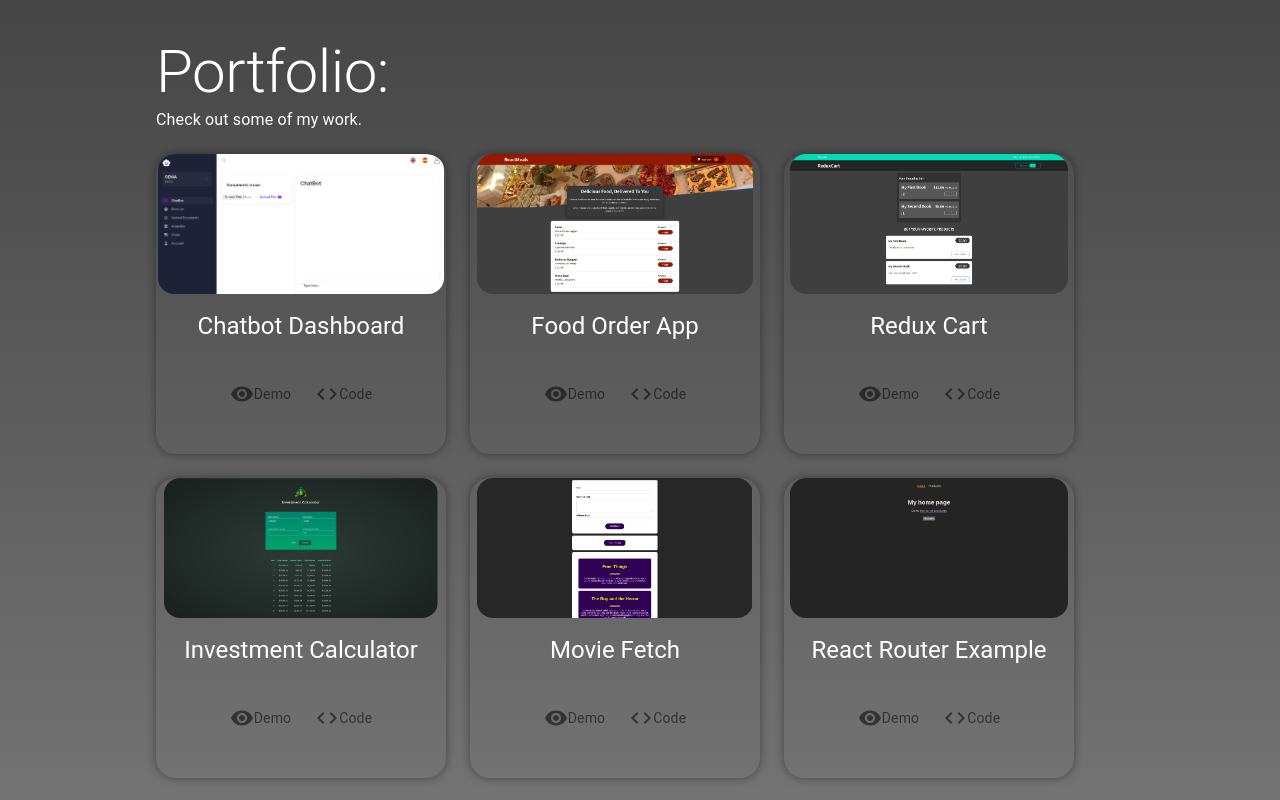
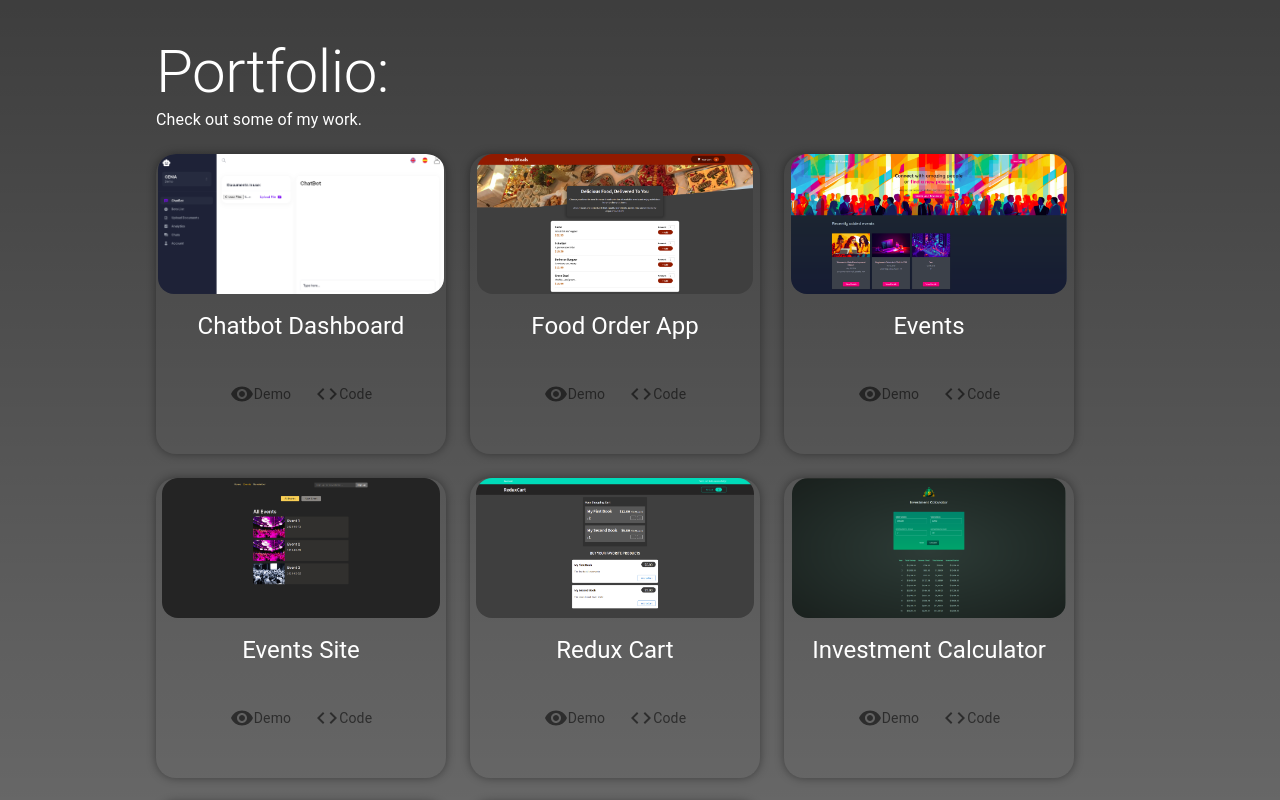
Before and after one commit to grdelgado96/portfolio_2023, a React (Create React App) app: page / in a window 1280 px wide. Shown: the part 1200-2000 px from the top of the page. Built offline with nearby package versions, Linux system fonts and the light colour scheme.

Commit message:
event and event site projects added

```diff
--- a/src/components/About.js
+++ b/src/components/About.js
@@ -5,7 +5,7 @@ const About = () => {
 
 
   const aboutText =
-    "A goal-oriented entry-level frontend developer with knowledge of HTML, CSS, Javascript and React seeking to use technical proficiency and creativity to develop modern web applications, engage user experiences, and advance professionally. Practical experience with Next.js, Git, GitHub, GitHub Actions, and basic knowledge of Serverless Framework and AWS S3 Bucket. Looking to leverage project collaboration capabilities to produce applications that exceed user expectations.";
+    "A goal-oriented developer with knowledge of Frontend technology seeking to use technical proficiency and creativity to develop modern web applications, engage user experiences and advance professionally. Practical experience with React.js, Next.js, Git, GitHub, GitHub Actions, and basic knowledge of Serverless Framework and AWS S3 Bucket. Looking to leverage project collaboration capabilities to produce applications that exceed user expectations.";
 
   const softSkills = [
     "• Analitical and Logical Thinking",
--- a/src/components/Portfolio.js
+++ b/src/components/Portfolio.js
@@ -7,18 +7,54 @@ import { CardActions, Grid, IconButton } from "@mui/material";
 import Genia from "../assets/Projects/GENIA.png";
 import VisibilityIcon from "@mui/icons-material/Visibility";
 import CodeIcon from "@mui/icons-material/Code";
-import FoodOrder from '../assets/Projects/FoodOrder.png'
-import ReduxCart from '../assets/Projects/ReduxCart.png'
-import Calculator from '../assets/Projects/InvestmentCalculator.png'
-import Moviefetch from '../assets/Projects/MovieFetch.png'
-import ReactRouter from '../assets/Projects/ReactRouter.png'
+import FoodOrder from "../assets/Projects/FoodOrder.png";
+import ReduxCart from "../assets/Projects/ReduxCart.png";
+import Calculator from "../assets/Projects/InvestmentCalculator.png";
+import Moviefetch from "../assets/Projects/MovieFetch.png";
+import ReactRouter from "../assets/Projects/ReactRouter.png";
+import Events from "../assets/Projects/Events.png";
+import EventSite from "../assets/Projects/EventSite.png";
 const projects = [
-  { name: "Chatbot Dashboard", image: Genia, link:'http://chatbot-demo-bucket.s3-website.eu-central-1.amazonaws.com' },
-  { name: "Food Order App", image: FoodOrder, link:'https://foodorder-app-react.netlify.app'},
-  { name: "Redux Cart", image: ReduxCart, link:'https://redux-cart-react.netlify.app'},
-  { name: "Investment Calculator",image: Calculator, link:'https://investmentcalculator-react.netlify.app'},
-  { name: "Movie Fetch", image: Moviefetch, link:'https://fetch-movies-react.netlify.app'},
-  { name: "React Router Example", image:ReactRouter, link:'https://react-router-simple-example.netlify.app'},
+  {
+    name: "Chatbot Dashboard",
+    image: Genia,
+    link: "http://chatbot-demo-bucket.s3-website.eu-central-1.amazonaws.com",
+  },
+  {
+    name: "Food Order App",
+    image: FoodOrder,
+    link: "https://foodorder-app-react.netlify.app",
+  },
+  {
+    name: "Events",
+    image: Events,
+    link: "https://events-react-app1.netlify.app",
+  },
+  {
+    name: "Events Site",
+    image: EventSite,
+    link: "https://events-site-react.netlify.app",
+  },
+  {
+    name: "Redux Cart",
+    image: ReduxCart,
+    link: "https://redux-cart-react.netlify.app",
+  },
+  {
+    name: "Investment Calculator",
+    image: Calculator,
+    link: "https://investmentcalculator-react.netlify.app",
+  },
+  {
+    name: "Movie Fetch",
+    image: Moviefetch,
+    link: "https://fetch-movies-react.netlify.app",
+  },
+  {
+    name: "React Router Example",
+    image: ReactRouter,
+    link: "https://react-router-simple-example.netlify.app",
+  },
 ];
 
 const Portfolio = () => {
@@ -81,7 +117,7 @@ const Portfolio = () => {
                   display: "flex",
                   flexDirection: "column",
                   alignItems: "center",
-                  boxShadow: '0 0 10px rgba(0, 0, 0, 0.4)',
+                  boxShadow: "0 0 10px rgba(0, 0, 0, 0.4)",
                 }}
               >
                 <div style={containerStyle}>
@@ -110,7 +146,11 @@ const Portfolio = () => {
                   </Typography>
                 </CardContent>
                 <CardActions>
-                  <IconButton href={project.link} target="_blank" rel="noopener noreferrer">
+                  <IconButton
+                    href={project.link}
+                    target="_blank"
+                    rel="noopener noreferrer"
+                  >
                     <VisibilityIcon />
                     <Typography variant="body2">Demo</Typography>
                   </IconButton>
```
Also changed, not shown: src/assets/Projects/EventSite.png (added), src/assets/Projects/Events.png (added).
